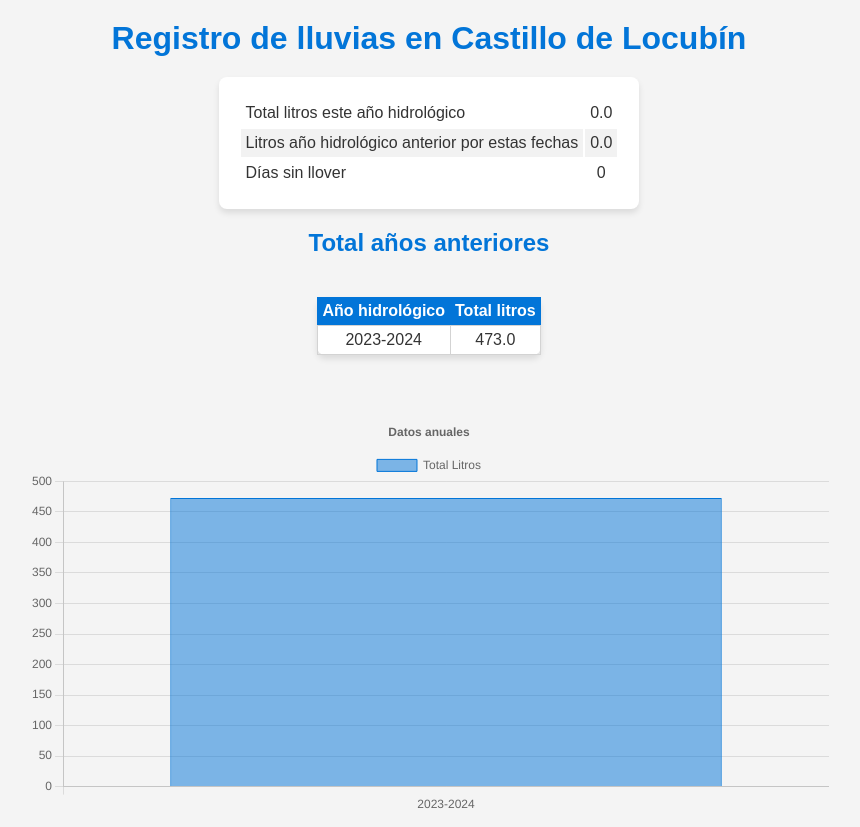
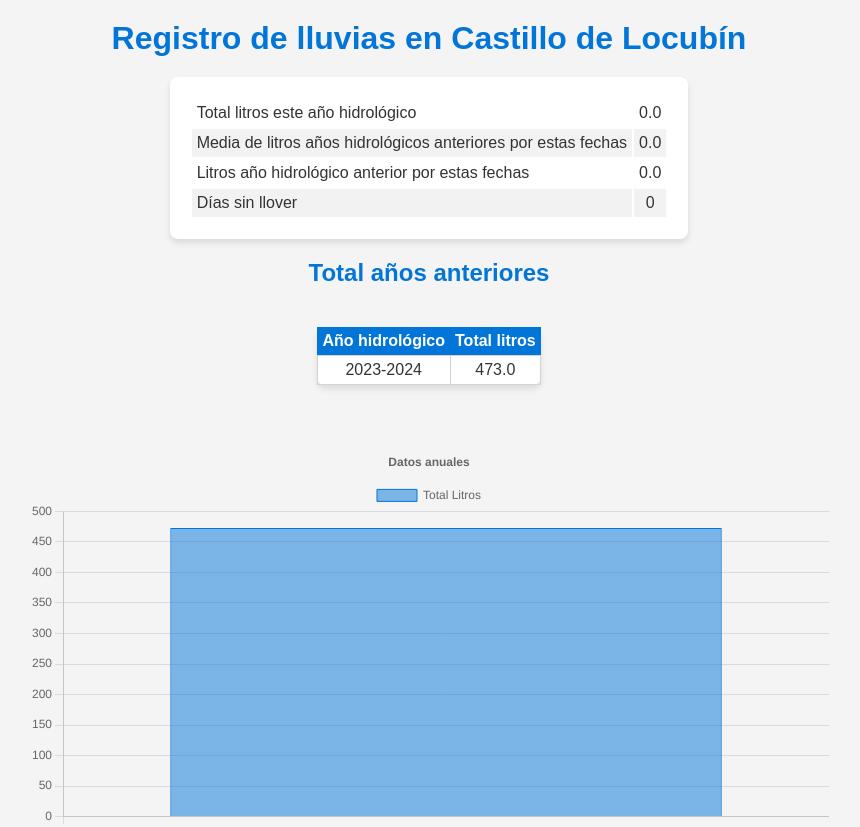
Before and after one commit to domindez/pluviometria-castillodelocubin, a React (Vite) app: page / in a window 1280 px wide. Shown: the top 827 px of the page, without its empty margins (211-1071 px from the left). Built offline with nearby package versions, Linux system fonts and the light colour scheme; no server answers.

Commit message:
Refactor code structure for improved readability and maintainability

```diff
--- a/src/App.jsx
+++ b/src/App.jsx
@@ -92,7 +92,7 @@ function App() {
 
 		// Asegurar que el año hidrológico actual existe en organizedData
 		if (!organizedData[currentHydrologicalYear]) {
-			organizedData[currentHydrologicalYear] = { monthlyTotals: Array(12).fill(0), data: [], previousYearAccumulated: 0 }
+			organizedData[currentHydrologicalYear] = { monthlyTotals: Array(12).fill(0), data: [], previousYearAccumulated: 0, averagePreviousYears: 0 }
 		}
 
 		// Calcular acumulado del año anterior por estas fechas
@@ -111,6 +111,37 @@ function App() {
 				}
 			}
 		})
+
+		// Calcular media de años anteriores (desde 2015-2016) por estas fechas
+		const startYearForAverage = 2015
+		const yearsToConsider = []
+
+		for (let year = startYearForAverage; year < currentHydrologicalYear; year++) {
+			let accumulatedForYear = 0
+
+			data.forEach((item) => {
+				const itemDate = new Date(item.fecha)
+				const itemYear = getHydrologicalYear(item.fecha)
+
+				if (itemYear === year) {
+					// Crear rango desde 1 septiembre hasta la fecha actual del año correspondiente
+					const startOfYear = new Date(year, 8, 1)
+					const equivalentDateInYear = new Date(year, currentMonth, currentDate)
+
+					if (itemDate >= startOfYear && itemDate <= equivalentDateInYear) {
+						accumulatedForYear += item.litros
+					}
+				}
+			})
+
+			yearsToConsider.push(accumulatedForYear)
+		}
+
+		// Calcular la media
+		if (yearsToConsider.length > 0) {
+			const sum = yearsToConsider.reduce((acc, val) => acc + val, 0)
+			organizedData[currentHydrologicalYear].averagePreviousYears = sum / yearsToConsider.length
+		}
 
 		// Asegurarse de que los totales anuales se calculan correctamente
 		Object.keys(organizedData).forEach((year) => {
@@ -192,6 +223,12 @@ function App() {
 							<td>Total litros este año hidrológico</td>
 							<td style={{ textAlign: 'center' }}>
 								{(organizedData[currentHydrologicalYear]?.totalAnnual || 0).toFixed(1)}
+							</td>
+						</tr>
+						<tr>
+							<td>Media de litros años hidrológicos anteriores por estas fechas</td>
+							<td style={{ textAlign: 'center' }}>
+								{(organizedData[currentHydrologicalYear]?.averagePreviousYears || 0).toFixed(1)}
 							</td>
 						</tr>
 						<tr>
```
Also changed, not shown: 3 other files (tests, documents, lock files or other folders).
